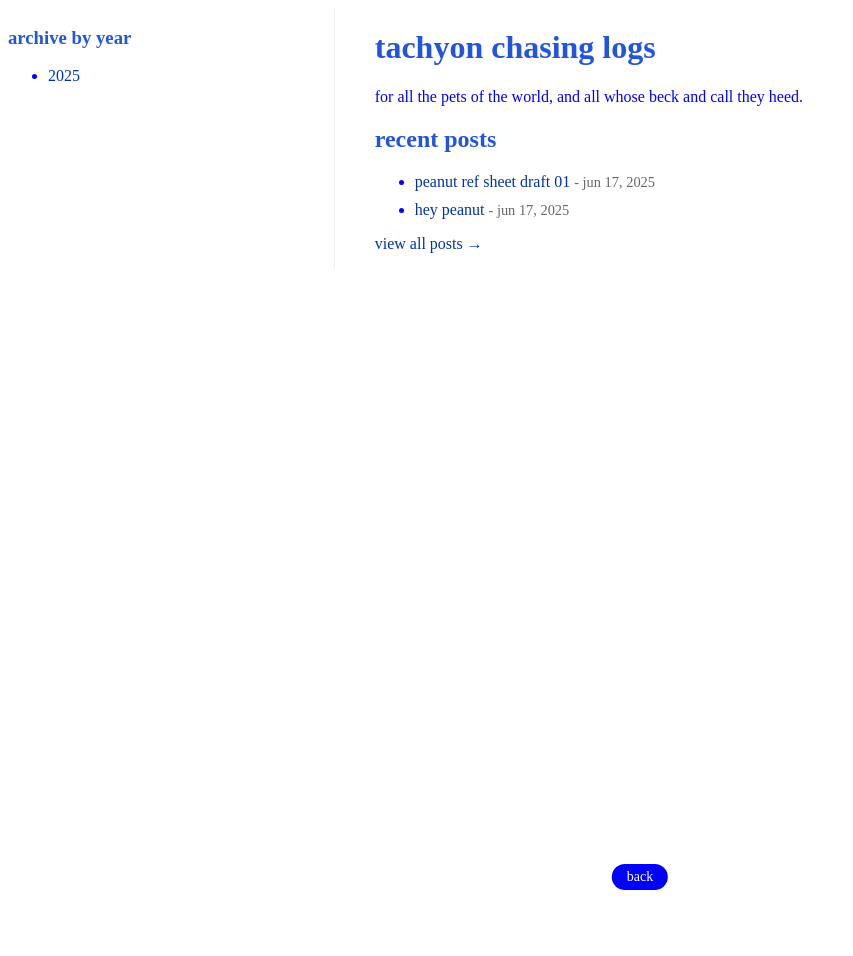
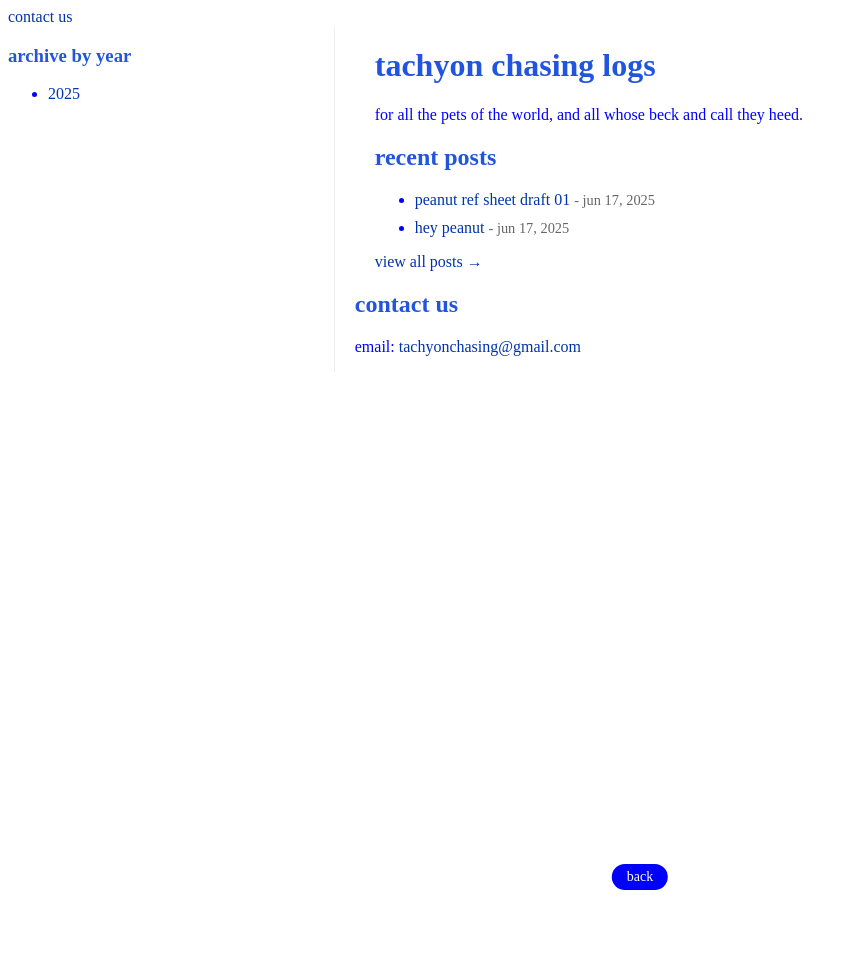
Before and after one commit to catgoesmiao/catgoesmiao.github.io, a Jekyll site: the page built from index.html, in a window 1280 px wide. Shown: the whole page, without its empty margins (0-853 px from the left). Built offline with Jekyll 4.4.1, drawn with Linux system fonts in a browser that asks for light colours.

Commit message:
Update default.html

```diff
--- a/_layouts/default.html
+++ b/_layouts/default.html
@@ -5,6 +5,9 @@
   <link rel="stylesheet" href="/assets/css/styles.css">
 </head>
 <body>
+  <!-- New Contact Button (top-right) -->
+  <a href="#contact" class="contact-button">contact us</a>
+
   <div class="container">
     <div class="sidebar">
       <h3>archive by year</h3>
@@ -25,10 +28,15 @@
 
     <div class="content">
       {{ content }}
+
+      <!-- Contact Section (added at bottom of content) -->
+      <section id="contact" class="contact-section">
+        <h2>contact us</h2>
+        <p>email: <a href="mailto:tachyonchasing@gmail.com">tachyonchasing@gmail.com</a></p>
+      </section>
     </div>
   </div>
 
-  <!-- Back Button at Bottom -->
   <a href="javascript:history.back()" class="back-button-bottom">back</a>
 </body>
 </html>
```
